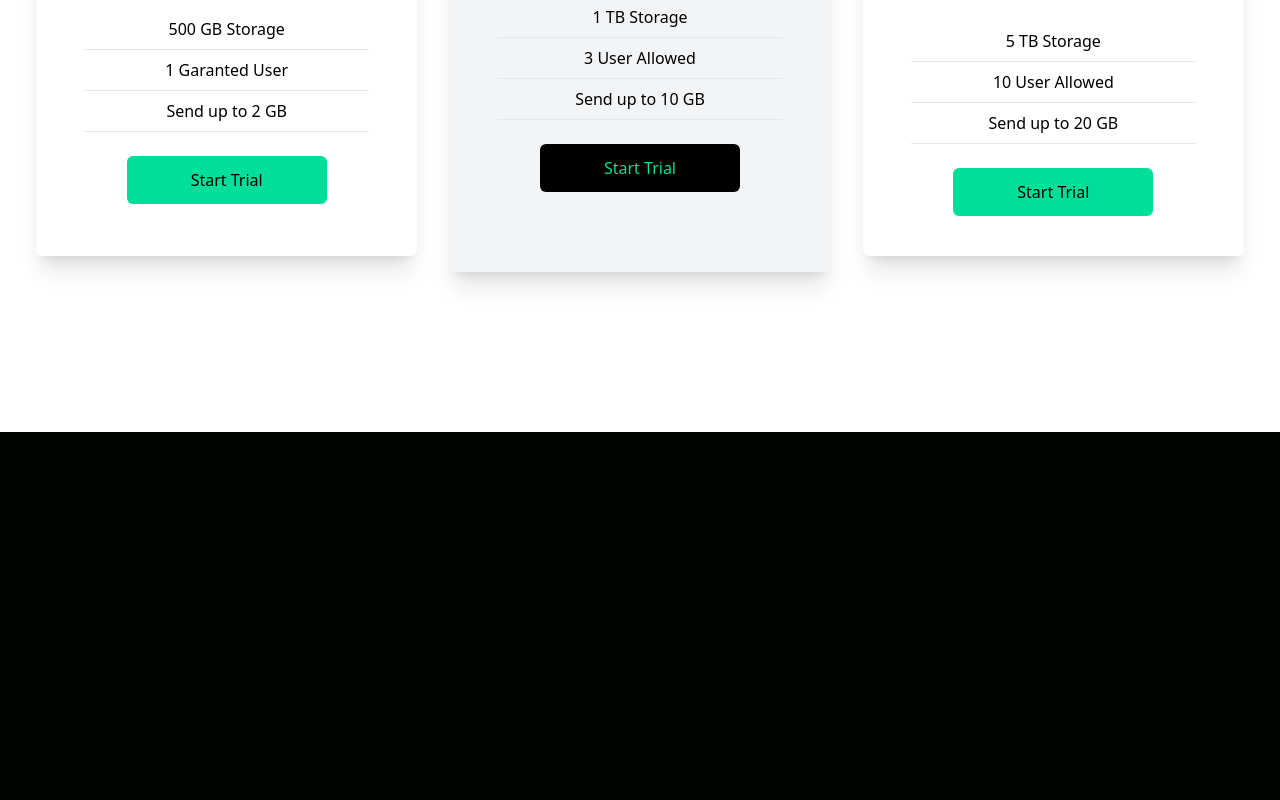
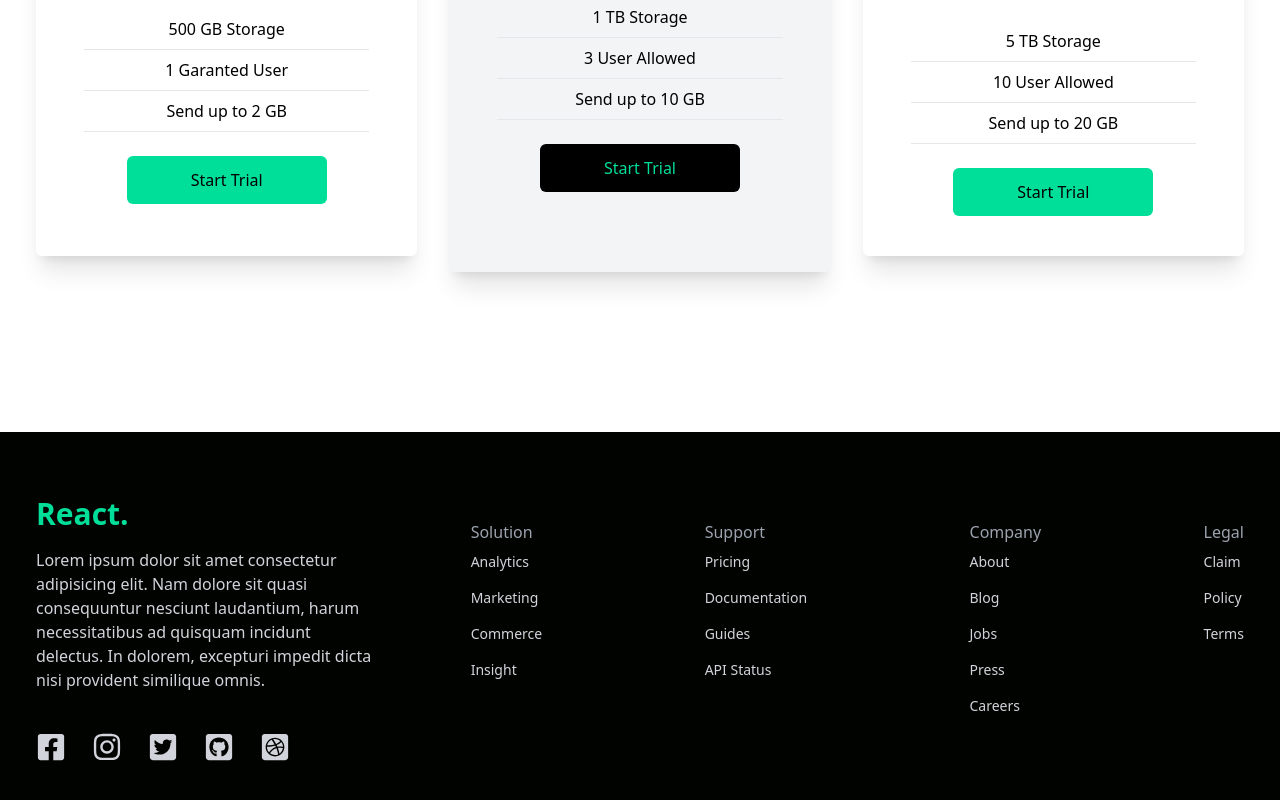
Before and after one commit to Tochukwu-Nwosu/data-finance, a React (Vite) app: page / in a window 1280 px wide. Shown: the part 2042-2842 px from the top of the page. Before the commit the page ends 2474 px from the top, so only its background shows below. Built offline with nearby package versions, Linux system fonts and the light colour scheme.

Commit message:
created Footer component

```diff
--- a/src/App.jsx
+++ b/src/App.jsx
@@ -4,6 +4,7 @@ import Hero from './components/hero/Hero'
 import Analytics from './components/analytics/Analytics'
 import Newsletter from './components/newsletter/Newsletter'
 import Cards from './components/cards/Cards'
+import Footer from './components/footer/Footer'
 
 class App extends Component {
   render() {
@@ -14,6 +15,7 @@ class App extends Component {
         <Analytics />
         <Newsletter />
         <Cards />
+        <Footer />
       </div>
     )
   }
--- /dev/null
+++ b/src/components/footer/Footer.jsx
@@ -0,0 +1,34 @@
+import styles from '../../style'
+import FooterLinks from './FooterLinks'
+import { footer } from '../../constants/index'
+import {
+
+    FaDribbbleSquare,
+    FaGithubSquare,
+    FaInstagram,
+    FaFacebookSquare,
+    FaTwitterSquare
+} from 'react-icons/fa'
+
+const Footer = () => {
+    return (
+        <footer className="max-w-[1240px] mx-auto grid lg:grid-cols-3 gap-8 lg:gap-24 py-16 px-4 text-gray-300">
+        <div>
+            <h1 className={styles.navHeading}>React.</h1>
+            <p className='py-4'>{footer.paragraph}</p>
+            <div className='md:w-[75%] flex justify-between my-6'>
+                <FaFacebookSquare size={30} className='hover:text-[#4267b2] cursor-pointer' />
+                <FaInstagram size={30} className='hover:text-[#d62976] cursor-pointer'/>
+                <FaTwitterSquare size={30} className='hover:text-[#1da1f2] cursor-pointer' />
+                <FaGithubSquare size={30} className='hover:text-[#171515] cursor-pointer' />
+                <FaDribbbleSquare size={30} className='hover:text-[#ea4c89] cursor-pointer' />
+            </div>
+        </div>
+        <div className='lg:col-span-2 flex justify-between lg:mt-6'>
+            <FooterLinks />
+        </div>
+    </footer>
+    )
+}
+
+export default Footer
--- /dev/null
+++ b/src/components/footer/FooterLinks.jsx
@@ -0,0 +1,23 @@
+import { footerLinks } from "../../constants/index"
+
+const FooterLinks = () => {
+  const formattedLinks = footerLinks.map(({ title, links }) => {
+    return (
+        <div key={title}>
+            <h6 className='font-medium text-gray-400'>{title}</h6>
+            <ul>
+                {links.map(( value ) => <li key={value} className='py-2 text-sm'>{value}</li> )}
+            </ul>
+        </div>
+      )
+    }
+  )
+
+  return (
+    <>
+      {formattedLinks}
+    </>
+  )
+}
+
+export default FooterLinks
--- a/src/constants/index.js
+++ b/src/constants/index.js
@@ -83,3 +83,26 @@ export const cards = {
         buttonStyle: styles.lightButton
     }
 }
+
+export const footer = {
+    paragraph: 'Lorem ipsum dolor sit amet consectetur adipisicing elit. Nam dolore sit quasi consequuntur nesciunt laudantium, harum necessitatibus ad quisquam incidunt delectus. In dolorem, excepturi impedit dicta nisi provident similique omnis.',
+}
+
+export const footerLinks = [
+    {
+        title: 'Solution',
+        links: [ 'Analytics', 'Marketing', 'Commerce', 'Insight' ]
+    },
+    {
+        title: 'Support',
+        links: [ 'Pricing', 'Documentation', 'Guides', 'API Status' ]
+    },
+    {
+        title: 'Company',
+        links: [ 'About', 'Blog', 'Jobs', 'Press', 'Careers' ]
+    },
+    {
+        title: 'Legal',
+        links: [ 'Claim', 'Policy', 'Terms' ]
+    }
+]
--- a/src/style.js
+++ b/src/style.js
@@ -3,10 +3,10 @@ const styles = {
     navHeading: 'w-full font-bold text-3xl text-lightGreen',
     hero: 'max-w-[800px] mt-[-96px] w-full h-screen mx-auto text-center flex flex-col justify-center items-center text-white',
     heroHeading2: 'text-xl sm:text-4xl font-bold md:text-5xl',
-    lightButton: 'bg-lightGreen w-[200px] mx-auto rounded-md font-medium text-black my-6 py-3 hover:underline',
-    darkButton: 'bg-black w-[200px] mx-auto rounded-md font-medium text-lightGreen my-6 py-3 hover:underline',
-    analyticsButton: 'bg-black w-[200px] rounded-md font-medium text-lightGreen my-6 py-3 mx-auto md:mx-0 hover:underline',
-    newsletterButton: 'bg-lightGreen w-[200px] rounded-md font-medium text-black my-6 py-3 sm:ml-4 hover:underline',
+    lightButton: 'bg-lightGreen w-[200px] mx-auto rounded-md font-medium text-black my-6 py-3 hover:underline active:scale-90 duration-300',
+    darkButton: 'bg-black w-[200px] mx-auto rounded-md font-medium text-lightGreen my-6 py-3 hover:underline active:scale-90 duration-300',
+    analyticsButton: 'bg-black w-[200px] rounded-md font-medium text-lightGreen my-6 py-3 mx-auto md:mx-0 hover:underline active:scale-90 duration-300',
+    newsletterButton: 'bg-lightGreen w-[200px] rounded-md font-medium text-black my-6 py-3 sm:ml-4 hover:underline active:scale-90 duration-300',
     card: 'w-full flex flex-col my-4 p-4 shadow-xl rounded-md text-center hover:scale-105 duration-300'
 }
 
```
